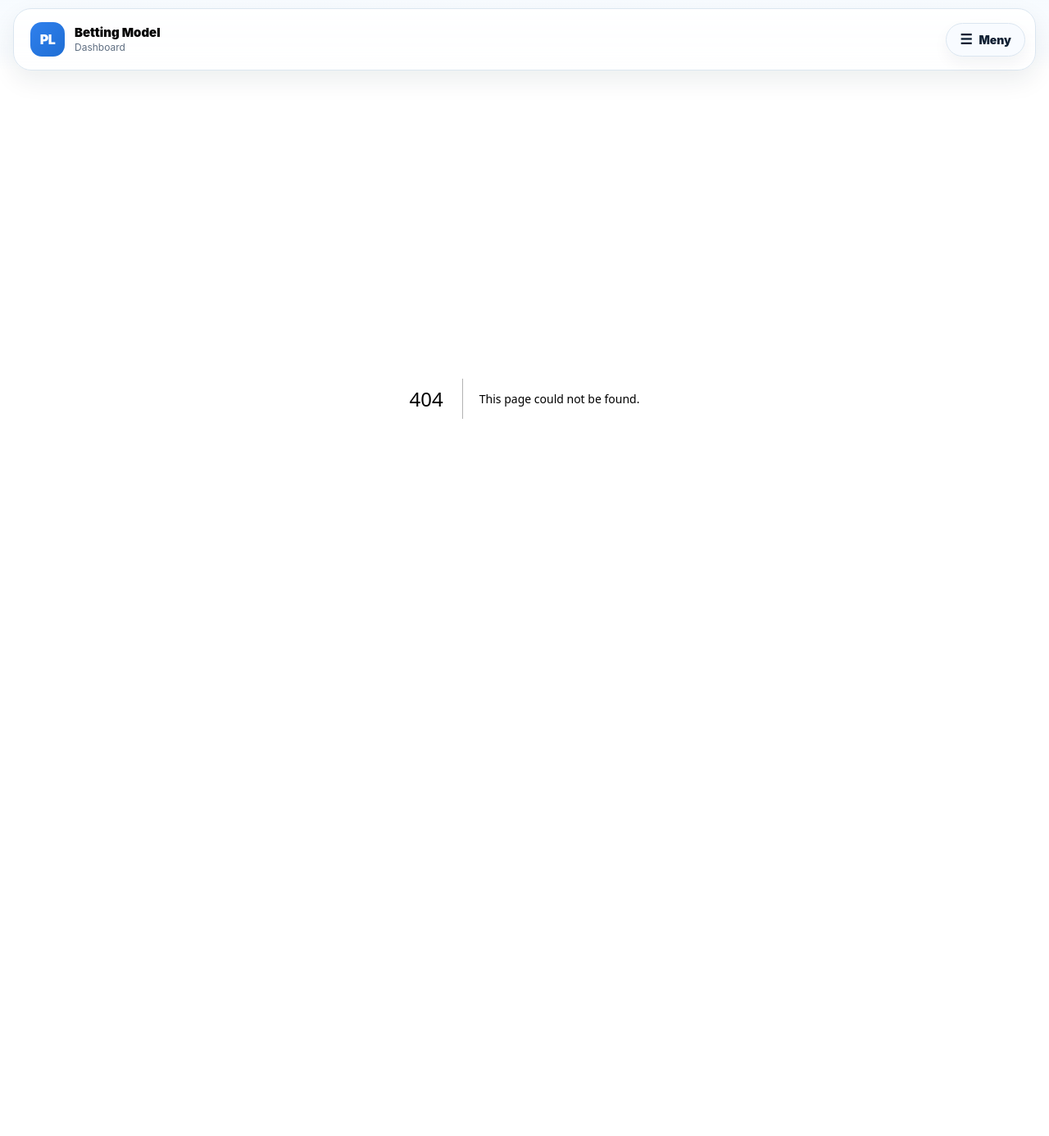
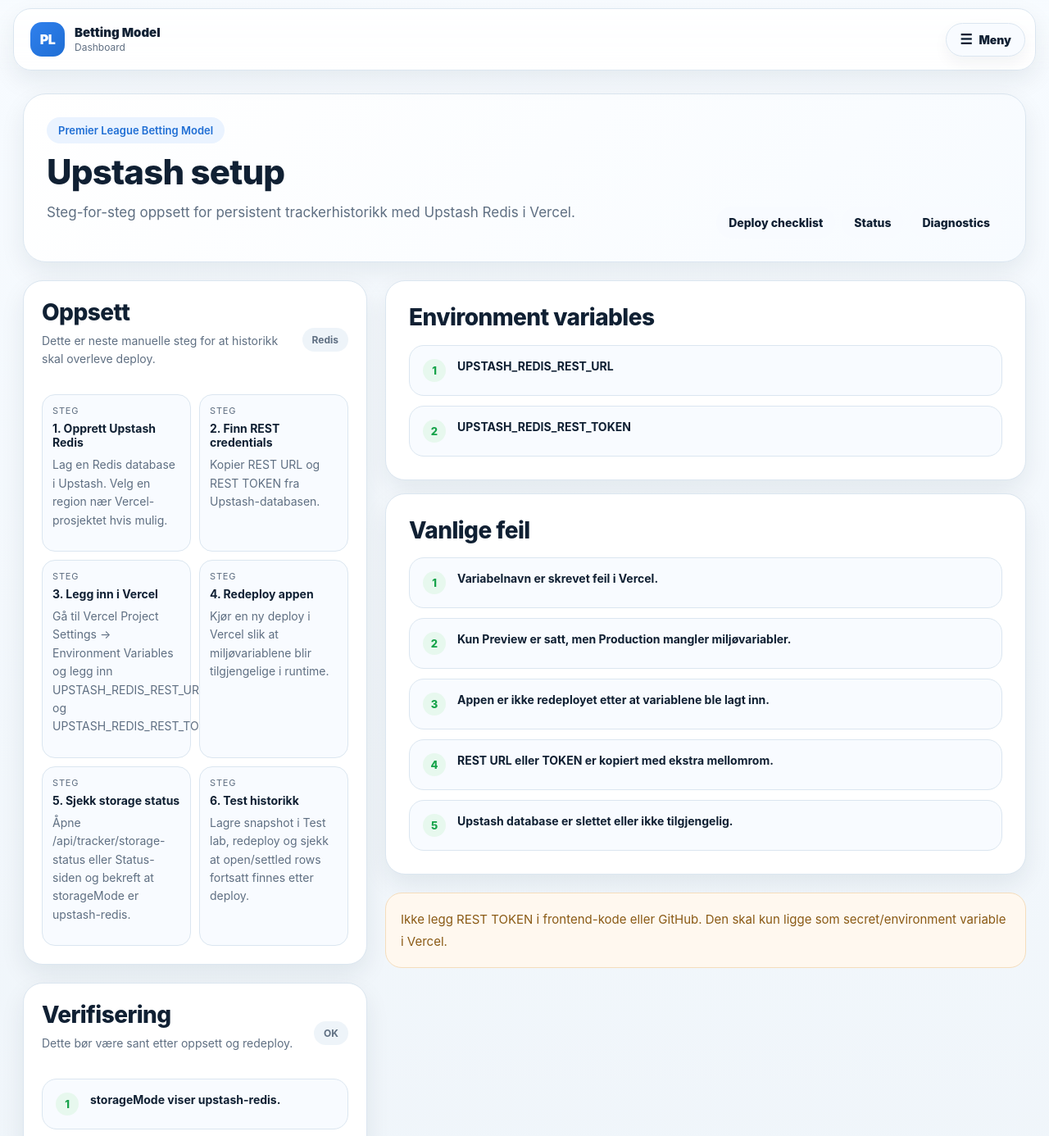
Before and after one commit to hakonnilsen157-commits/PL-betting-model, a Next.js app in the folder pl-vercel-v1/: page /upstash-setup in a window 1280 px wide. Before the commit this address had no page. Shown: the top 1386 px of the page at 82% size. Before the commit the page ends 886 px from the top, so only its background shows below. Built offline with nearby package versions, Linux system fonts and the light colour scheme.

Commit message:
Add Upstash setup page

```diff
--- /dev/null
+++ b/pl-vercel-v1/app/upstash-setup/page.tsx
@@ -0,0 +1,141 @@
+const steps = [
+  {
+    title: '1. Opprett Upstash Redis',
+    text: 'Lag en Redis database i Upstash. Velg en region nær Vercel-prosjektet hvis mulig.',
+  },
+  {
+    title: '2. Finn REST credentials',
+    text: 'Kopier REST URL og REST TOKEN fra Upstash-databasen.',
+  },
+  {
+    title: '3. Legg inn i Vercel',
+    text: 'Gå til Vercel Project Settings → Environment Variables og legg inn UPSTASH_REDIS_REST_URL og UPSTASH_REDIS_REST_TOKEN.',
+  },
+  {
+    title: '4. Redeploy appen',
+    text: 'Kjør en ny deploy i Vercel slik at miljøvariablene blir tilgjengelige i runtime.',
+  },
+  {
+    title: '5. Sjekk storage status',
+    text: 'Åpne /api/tracker/storage-status eller Status-siden og bekreft at storageMode er upstash-redis.',
+  },
+  {
+    title: '6. Test historikk',
+    text: 'Lagre snapshot i Test lab, redeploy og sjekk at open/settled rows fortsatt finnes etter deploy.',
+  },
+];
+
+const variables = [
+  'UPSTASH_REDIS_REST_URL',
+  'UPSTASH_REDIS_REST_TOKEN',
+];
+
+const verify = [
+  'storageMode viser upstash-redis.',
+  'Redis configured viser Ja.',
+  'Redis ping viser OK.',
+  'Trackerhistorikk finnes fortsatt etter redeploy.',
+  'Diagnostics persistent storage-check blir OK.',
+];
+
+const commonErrors = [
+  'Variabelnavn er skrevet feil i Vercel.',
+  'Kun Preview er satt, men Production mangler miljøvariabler.',
+  'Appen er ikke redeployet etter at variablene ble lagt inn.',
+  'REST URL eller TOKEN er kopiert med ekstra mellomrom.',
+  'Upstash database er slettet eller ikke tilgjengelig.',
+];
+
+export default function UpstashSetupPage() {
+  return (
+    <main className="dashboard-shell">
+      <section className="hero-card">
+        <div className="hero-topline">
+          <div>
+            <div className="eyebrow">Premier League Betting Model</div>
+            <h1 className="hero-title">Upstash setup</h1>
+            <p className="hero-subtitle">
+              Steg-for-steg oppsett for persistent trackerhistorikk med Upstash Redis i Vercel.
+            </p>
+          </div>
+          <div className="app-nav-links">
+            <a href="/deploy-checklist" className="app-nav-link">Deploy checklist</a>
+            <a href="/status" className="app-nav-link">Status</a>
+            <a href="/diagnostics" className="app-nav-link">Diagnostics</a>
+          </div>
+        </div>
+      </section>
+
+      <section className="main-grid">
+        <div className="left-column">
+          <section className="list-card">
+            <div className="list-card-header">
+              <div>
+                <h2 className="section-title" style={{ marginBottom: 0 }}>Oppsett</h2>
+                <p className="section-subtitle">Dette er neste manuelle steg for at historikk skal overleve deploy.</p>
+              </div>
+              <div className="badge-soft">Redis</div>
+            </div>
+            <div className="metrics-grid" style={{ marginTop: 14 }}>
+              {steps.map((step) => (
+                <div key={step.title} className="metric-pill" style={{ textAlign: 'left' }}>
+                  <div className="metric-pill-label">Steg</div>
+                  <div className="metric-pill-value">{step.title}</div>
+                  <p className="section-subtitle" style={{ marginTop: 8 }}>{step.text}</p>
+                </div>
+              ))}
+            </div>
+          </section>
+
+          <section className="list-card">
+            <div className="list-card-header">
+              <div>
+                <h2 className="section-title" style={{ marginBottom: 0 }}>Verifisering</h2>
+                <p className="section-subtitle">Dette bør være sant etter oppsett og redeploy.</p>
+              </div>
+              <div className="badge-soft">OK</div>
+            </div>
+            <div className="reason-list">
+              {verify.map((item, index) => (
+                <div key={item} className="reason-card">
+                  <span className="reason-number">{index + 1}</span>
+                  <div className="metric-pill-value">{item}</div>
+                </div>
+              ))}
+            </div>
+          </section>
+        </div>
+
+        <aside className="right-column">
+          <section className="detail-card">
+            <h2 className="section-title">Environment variables</h2>
+            <div className="reason-list" style={{ marginTop: 16 }}>
+              {variables.map((variable, index) => (
+                <div key={variable} className="reason-card">
+                  <span className="reason-number">{index + 1}</span>
+                  <div className="metric-pill-value">{variable}</div>
+                </div>
+              ))}
+            </div>
+          </section>
+
+          <section className="detail-card" style={{ marginTop: 16 }}>
+            <h2 className="section-title">Vanlige feil</h2>
+            <div className="reason-list" style={{ marginTop: 16 }}>
+              {commonErrors.map((item, index) => (
+                <div key={item} className="reason-card">
+                  <span className="reason-number">{index + 1}</span>
+                  <div className="metric-pill-value">{item}</div>
+                </div>
+              ))}
+            </div>
+          </section>
+
+          <section className="warning-box">
+            Ikke legg REST TOKEN i frontend-kode eller GitHub. Den skal kun ligge som secret/environment variable i Vercel.
+          </section>
+        </aside>
+      </section>
+    </main>
+  );
+}
```
